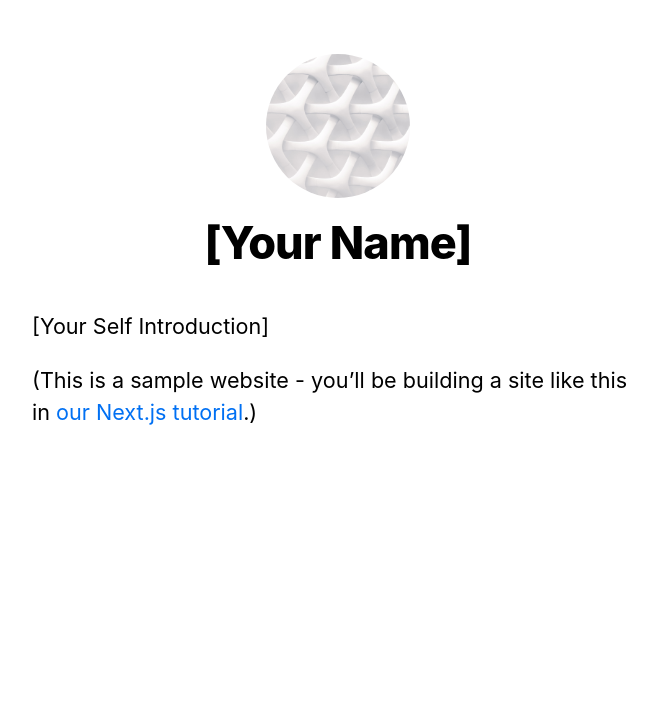
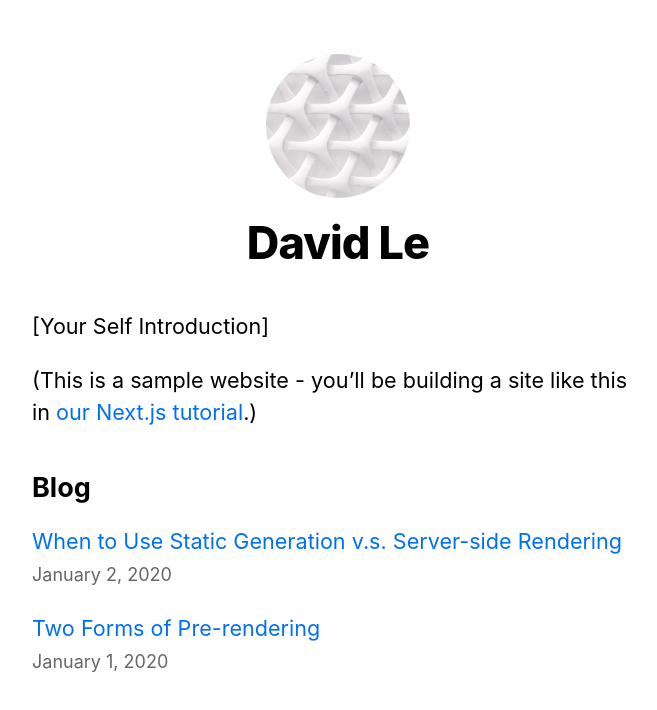
Before and after one commit to dasBottles/nextjs-blog, a Next.js app: page / in a window 1280 px wide. Shown: the top 710 px of the page, without its empty margins (302-959 px from the left). Built offline with nearby package versions, Linux system fonts and the light colour scheme.

Commit message:
add missing files

```diff
--- /dev/null
+++ b/components/date.js
@@ -0,0 +1,6 @@
+import { parseISO, format } from 'date-fns'
+
+export default function Date({ dateString }) {
+  const date = parseISO(dateString)
+  return <time dateTime={dateString}>{format(date, 'LLLL d, yyyy')}</time>
+}
--- a/components/layout.js
+++ b/components/layout.js
@@ -3,7 +3,7 @@ import styles from './layout.module.css'
 import utilStyles from '../styles/utils.module.css'
 import Link from 'next/link'
 
-const name = '[Your Name]'
+const name = 'David Le'
 export const siteTitle = 'Next.js Sample Website'
 
 export default function Layout({ children, home }) {
--- /dev/null
+++ b/libs/posts.js
@@ -0,0 +1,72 @@
+import fs from 'fs'
+import path from 'path'
+import matter from 'gray-matter'
+import remark from 'remark'
+import html from 'remark-html'
+
+const postsDirectory = path.join(process.cwd(), 'posts')
+
+export function getSortedPostsData() {
+    // Get file names under /posts
+    const fileNames = fs.readdirSync(postsDirectory)
+    const allPostsData = fileNames.map(fileName => {
+        // Remove ".md" from file name to get id
+        const id = fileName.replace(/\.md$/, '')
+
+        // Read markdown file as string
+        const fullPath = path.join(postsDirectory, fileName)
+        const fileContents = fs.readFileSync(fullPath, 'utf8')
+
+        // Use gray-matter to parse the post metadata section
+        const matterResult = matter(fileContents)
+
+        // Combine the data with the id
+        return {
+            id,
+            ...matterResult.data
+        }
+    })
+    // Sort posts by date
+    return allPostsData.sort((a, b) => {
+        if (a.date < b.date) {
+            return 1
+        } else {
+            return -1
+        }
+    })
+}
+
+export function getAllPostIds() {
+    const fileNames = fs.readdirSync(postsDirectory)
+
+    // Returns an array that looks like this: [   {     params: {       id:
+    // 'ssg-ssr'     }   },   {     params: {       id: 'pre-rendering'     }   } ]
+    return fileNames.map(fileName => {
+        return {
+            params: {
+                id: fileName.replace(/\.md$/, '')
+            }
+        }
+    })
+}
+
+export async function getPostData(id) {
+    const fullPath = path.join(postsDirectory, `${id}.md`)
+    const fileContents = fs.readFileSync(fullPath, 'utf8')
+
+    // Use gray-matter to parse the post metadata section
+    const matterResult = matter(fileContents)
+
+    // Use remark to convert markdown into HTML string
+    const processedContent = await remark()
+        .use(html)
+        .process(matterResult.content)
+    const contentHtml = processedContent.toString()
+
+    // Combine the data with the id and contentHtml
+    return {
+        id,
+        contentHtml,
+        ...matterResult.data
+    }
+}
--- a/package.json
+++ b/package.json
@@ -8,8 +8,12 @@
     "start": "next start"
   },
   "dependencies": {
+    "date-fns": "^2.16.1",
+    "gray-matter": "^4.0.2",
     "next": "^10.0.0",
     "react": "16.13.1",
-    "react-dom": "16.13.1"
+    "react-dom": "16.13.1",
+    "remark": "^13.0.0",
+    "remark-html": "^13.0.1"
   }
 }
--- /dev/null
+++ b/pages/api/hello.js
@@ -0,0 +1,3 @@
+export default function handler(req, res) {
+    res.status(200).json({text: 'Hello'});
+};
--- a/pages/index.js
+++ b/pages/index.js
@@ -1,8 +1,11 @@
 import Head from 'next/head'
-import Layout, { siteTitle } from '../components/layout'
+import Layout, {siteTitle} from '../components/layout'
 import utilStyles from '../styles/utils.module.css'
+import {getSortedPostsData} from '../libs/posts'
+import Link from 'next/link'
+import Date from '../components/date'
 
-export default function Home() {
+export default function Home({allPostsData}) {
     return (
         <Layout home>
             <Head>
@@ -15,6 +18,29 @@ export default function Home() {
                     <a href="https://nextjs.org/learn">our Next.js tutorial</a>.)
                 </p>
             </section>
+            <section className={`${utilStyles.headingMd} ${utilStyles.padding1px}`}>
+                <h2 className={utilStyles.headingLg}>Blog</h2>
+                <ul className={utilStyles.list}>
+                    {allPostsData.map(({id, date, title}) => (
+                        <li className={utilStyles.listItem} key={id}>
+                            <Link href={`/posts/${id}`}>
+                                <a>{title}</a>
+                            </Link>
+                            <br/>
+                            <small className={utilStyles.lightText}>
+                                <Date dateString={date}/>
+                            </small>
+                        </li>
+                    ))}
+                </ul>
+            </section>
         </Layout>
     )
 }
+
+export async function getStaticProps() {
+  const allPostsData = getSortedPostsData()
+  return {props: {
+          allPostsData
+      }}
+}
--- /dev/null
+++ b/posts/pre-rendering.md
@@ -0,0 +1,11 @@
+---
+title: 'Two Forms of Pre-rendering'
+date: '2020-01-01'
+---
+
+Next.js has two forms of pre-rendering: **Static Generation** and **Server-side Rendering**. The difference is in **when** it generates the HTML for a page.
+
+- **Static Generation** is the pre-rendering method that generates the HTML at **build time**. The pre-rendered HTML is then _reused_ on each request.
+- **Server-side Rendering** is the pre-rendering method that generates the HTML on **each request**.
+
+Importantly, Next.js lets you **choose** which pre-rendering form to use for each page. You can create a "hybrid" Next.js app by using Static Generation for most pages and using Server-side Rendering for others.
--- /dev/null
+++ b/posts/ssg-ssr.md
@@ -0,0 +1,19 @@
+---
+title: 'When to Use Static Generation v.s. Server-side Rendering'
+date: '2020-01-02'
+---
+
+We recommend using **Static Generation** (with and without data) whenever possible because your page can be built once and served by CDN, which makes it much faster than having a server render the page on every request.
+
+You can use Static Generation for many types of pages, including:
+
+- Marketing pages
+- Blog posts
+- E-commerce product listings
+- Help and documentation
+
+You should ask yourself: "Can I pre-render this page **ahead** of a user's request?" If the answer is yes, then you should choose Static Generation.
+
+On the other hand, Static Generation is **not** a good idea if you cannot pre-render a page ahead of a user's request. Maybe your page shows frequently updated data, and the page content changes on every request.
+
+In that case, you can use **Server-Side Rendering**. It will be slower, but the pre-rendered page will always be up-to-date. Or you can skip pre-rendering and use client-side JavaScript to populate data.
```
Also changed, not shown: pages/posts/[id].js (added, +33 -0 lines), pages/posts/first-post.js (deleted, +0 -19 lines), 1 other file (tests, documents, lock files or other folders). Lines whose indentation alone changed are shown as unchanged.
